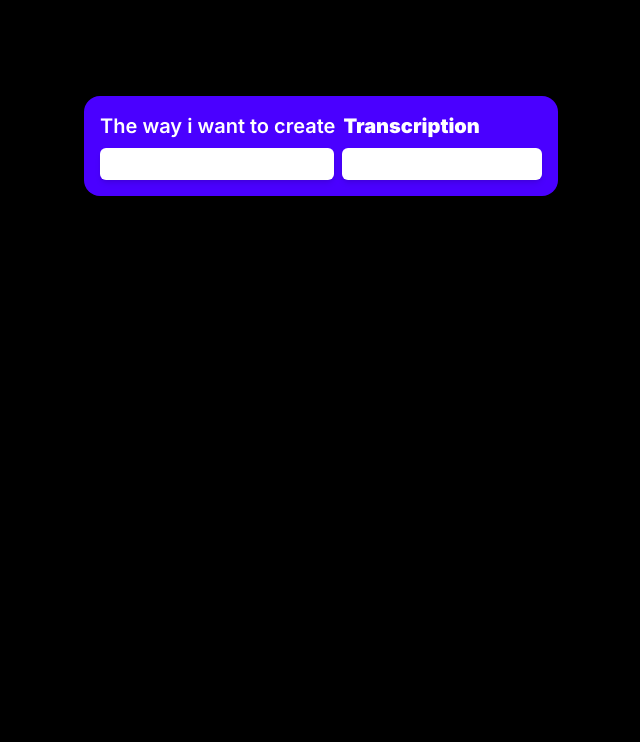
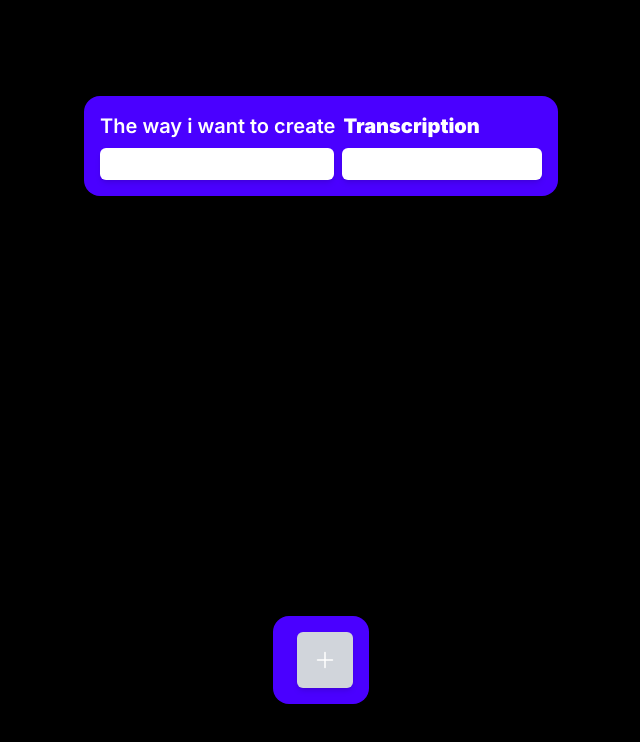
Before and after one commit to 1Like1Prayer/EditEase, a Next.js app: page / in a window 1280 px wide. Shown: the top 742 px of the page, without its empty margins (319-959 px from the left). Built offline with nearby package versions, Linux system fonts and the light colour scheme.

Commit message:
add loader

```diff
--- /dev/null
+++ b/src/app/components/VideosUploader/VideosUploader.tsx
@@ -0,0 +1,54 @@
+'use client';
+
+import { PlusIcon } from '@/app/icons/PlusIcon';
+import { ChangeEvent, useState } from 'react';
+
+interface VideoUploader {
+  boxClassName?: string;
+  containerClassName?: string;
+}
+
+export const VideosUploader = ({
+  boxClassName,
+  containerClassName,
+}: VideoUploader) => {
+  const [files, setFiles] = useState<string>();
+  const handleUploadImages = (event: ChangeEvent<HTMLInputElement>) => {
+    const fileList = event.target.files;
+    if (FileReader && fileList && fileList.length) {
+      const fr = new FileReader();
+      fr.onload = function () {
+        setFiles(fr.result as string);
+      };
+      fr.readAsDataURL(fileList[0]);
+    }
+  };
+
+  return (
+    <div className={`flex gap-2 ${containerClassName}`}>
+      <div className={`flex gap-1 ${containerClassName}`}>
+        {
+          <div
+            className={`max-w-[10%] cursor-pointer rounded-md shadow-md ${boxClassName}`}
+          >
+            <img src={files}></img>
+          </div>
+        }
+      </div>
+      <label
+        htmlFor='upload'
+        className={`cursor-pointer rounded-md bg-gray-300 p-4 shadow-md ${boxClassName}`}
+      >
+        <div className='flex flex-col items-center'>
+          <PlusIcon />
+        </div>
+      </label>
+      <input
+        id='upload'
+        type='file'
+        className={'hidden'}
+        onChange={handleUploadImages}
+      />
+    </div>
+  );
+};
--- /dev/null
+++ b/src/app/icons/PlusIcon.tsx
@@ -0,0 +1,16 @@
+export const PlusIcon = () => (
+  <svg
+    xmlns='http://www.w3.org/2000/svg'
+    fill='none'
+    viewBox='0 0 24 24'
+    strokeWidth={1.5}
+    stroke='currentColor'
+    className='h-6 w-6'
+  >
+    <path
+      strokeLinecap='round'
+      strokeLinejoin='round'
+      d='M12 4.5v15m7.5-7.5h-15'
+    />
+  </svg>
+);
--- a/src/app/page.tsx
+++ b/src/app/page.tsx
@@ -1,11 +1,10 @@
 'use client';
 
-import Image from 'next/image';
-import React, { useState } from 'react';
-import { RadioGroup } from '@headlessui/react';
+import React from 'react';
 import { ButtonGroupSelector } from '@/app/components/ButtonGroupSelector/ButtonGroupSelector';
-import { BracketsIcon } from '@/app/components/icons/BracketsIcon';
-import { PersonIcon } from '@/app/components/icons/PersonIcon';
+import { BracketsIcon } from '@/app/icons/BracketsIcon';
+import { PersonIcon } from '@/app/icons/PersonIcon';
+import {VideosUploader} from "@/app/components/VideosUploader/VideosUploader";
 
 export default function Home() {
   return (
@@ -21,6 +20,9 @@ export default function Home() {
           ]}
         />
       </div>
+      <div className='card flex space-y-2 bg-primary p-4'>
+        <VideosUploader/>
+      </div>
     </main>
   );
 }
```
Also changed, not shown: src/app/icons/BracketsIcon.tsx (renamed from src/app/components/icons/BracketsIcon.tsx), src/app/icons/PersonIcon.tsx (renamed from src/app/components/icons/PersonIcon.tsx).
